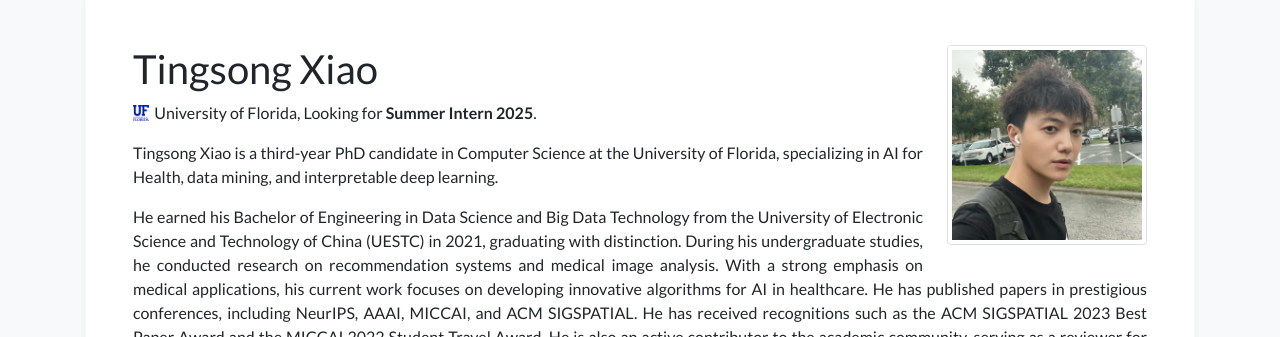
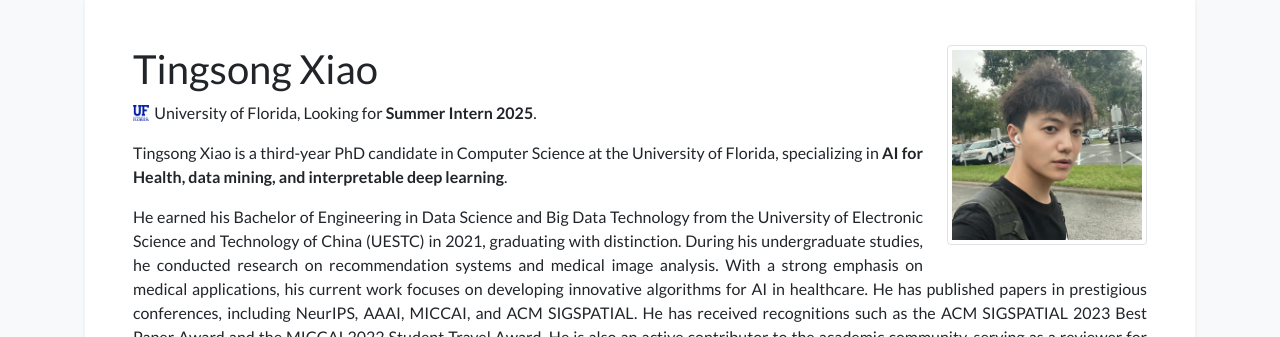
Before and after one commit to xiaotingsong/xiaotingsong.github.io, a Jekyll site: the page built from index.html, in a window 1280 px wide and 900 px high. Shown: the part 83-420 px from the top of the window. Built offline with Jekyll 4.4.1, drawn with Linux system fonts in a browser that asks for light colours; nearby versions of some CDN libraries; a style sheet for code colours, icons or effects is not loaded.

```diff
--- a/_data/profile.yml
+++ b/_data/profile.yml
@@ -20,7 +20,7 @@ linkedin: tingsong-xiao-83756a219
 short_bio_text_justify: true
 short_bio: >-
   <p>
-    Tingsong Xiao is a third-year PhD candidate in Computer Science at the University of Florida, specializing in AI for Health, data mining, and interpretable deep learning.
+    Tingsong Xiao is a third-year PhD candidate in Computer Science at the University of Florida, specializing in <strong>AI for Health, data mining, and interpretable deep learning</strong>.
   </p>
   <p>
     He earned his Bachelor of Engineering in Data Science and Big Data Technology from the University of Electronic Science and Technology of China (UESTC) in 2021, graduating with distinction.
```
